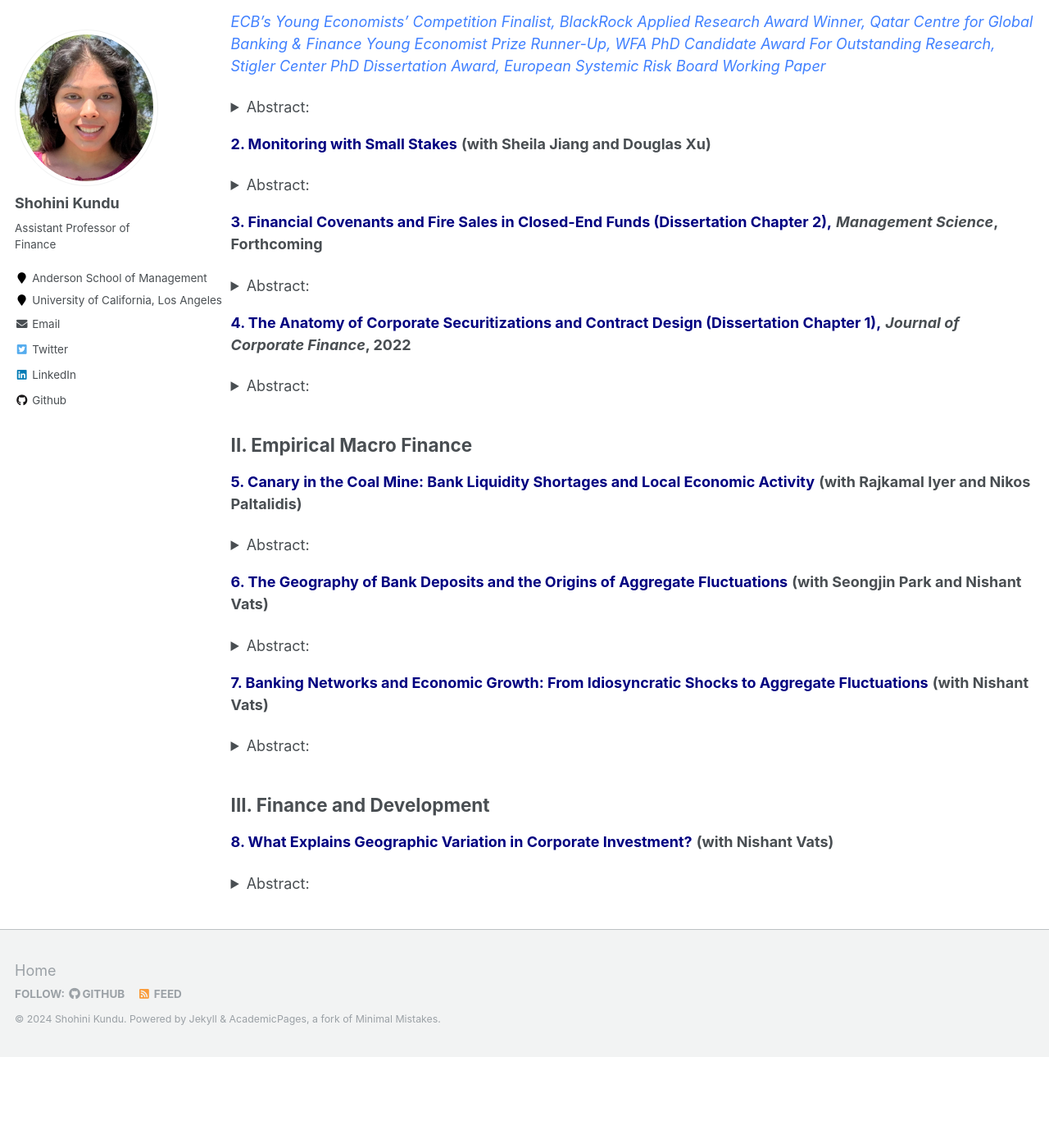
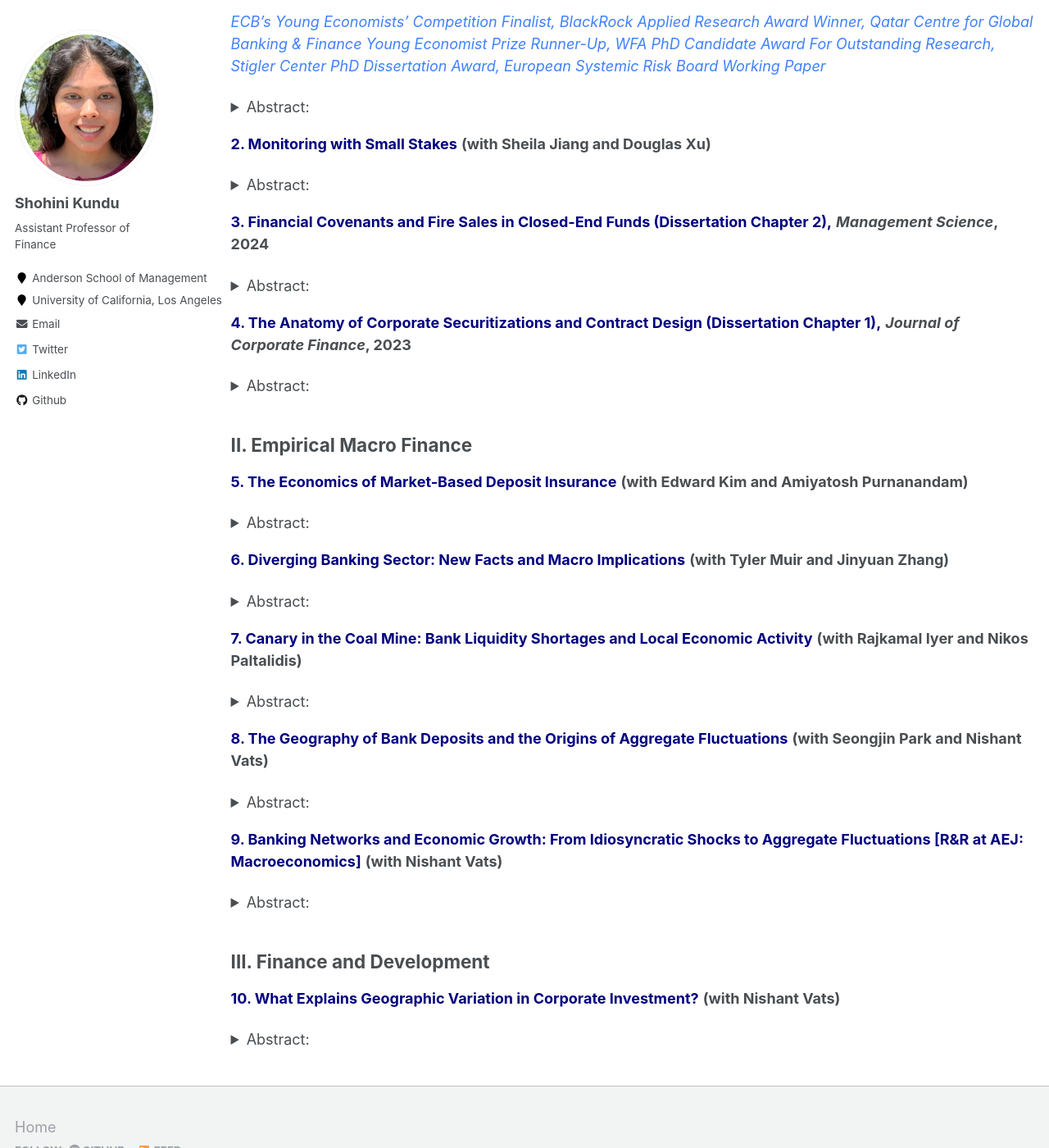
Before and after one commit to shohinikundu/shohinikundu.github.io, a Jekyll site: the page built from _pages/research.md, in a window 1280 px wide and 1400 px high, scrolled down 274 px. Shown: the whole window at 82% size. Built offline with Jekyll 4.4.1, drawn with Linux system fonts in a browser that asks for light colours; before the commit the page ends 1563 px from its top, so only the background shows below that.

Commit message:
Update research.md

```diff
--- a/_pages/research.md
+++ b/_pages/research.md
@@ -23,14 +23,14 @@ This paper uses an exogenous industry shock to demonstrate that covenants in deb
 This paper proposes a mechanism to address the issue of "monitoring with small stakes" in syndicated lending. We identify two sources that incentivize creditor monitoring: skin-in-the-game and rent extraction from renegotiation. Renegotiation-based rent extraction serves a substitute to banks' loan stake for monitoring incentives, facilitating institutional investors’ participation in syndicated lending. We use the passage of a tax policy that exogenously reduced renegotiation frictions to identify this channel. Our findings suggests that a less frictional renegotiation environment leads to more diligent monitoring, smaller bank shares in new loans and improved borrower performance, particularly in pre-existing deals with lower bank skin-in-the-game.
           </details>
 
-<a href="https://papers.ssrn.com/sol3/papers.cfm?abstract_id=3595416" style="color:rgb(0, 0, 128); text-decoration: none;">**3. Financial Covenants and Fire Sales in Closed-End Funds (Dissertation Chapter 2),**</a> **_Management Science_, Forthcoming**
+<a href="https://papers.ssrn.com/sol3/papers.cfm?abstract_id=3595416" style="color:rgb(0, 0, 128); text-decoration: none;">**3. Financial Covenants and Fire Sales in Closed-End Funds (Dissertation Chapter 2),**</a> **_Management Science_, 2024**
 <details>
 <summary>Abstract:</summary>
 
 Closed-end funds are thought to have negligible fire sale risk as they have stable funding. However, I show that embedded covenants can generate price pressure in collateralized loan obligation (CLO) funds, even though such funds are closed end. Loans held by constrained CLOs report significantly lower cumulative returns than loans held by unconstrained CLOs. This can be explained by contractual arbitrage, a practice by which CLOs exploit loopholes in the design of covenants to mechanically loosen their covenants and avoid covenant breaches. Covenant breaches are associated with significant pecuniary and non-pecuniary costs, affecting CLO compensation, reputation and career prospects. I show that when covenants breaches are imminent, managers fire sell distressed loans. Hence, I demonstrate a channel by which closed-end funds can also create fire sale risk, akin to their open-end counterparts.
           </details>
 
-<a href="https://papers.ssrn.com/sol3/papers.cfm?abstract_id=3740092" style="color:rgb(0, 0, 128); text-decoration: none;">**4. The Anatomy of Corporate Securitizations and Contract Design (Dissertation Chapter 1),**</a> **_Journal of Corporate Finance_, 2022**
+<a href="https://papers.ssrn.com/sol3/papers.cfm?abstract_id=3740092" style="color:rgb(0, 0, 128); text-decoration: none;">**4. The Anatomy of Corporate Securitizations and Contract Design (Dissertation Chapter 1),**</a> **_Journal of Corporate Finance_, 2023**
 <details>
 <summary>Abstract:</summary>
 
@@ -40,19 +40,31 @@ Closed-end funds are thought to have negligible fire sale risk as they have stab
 
 ## II. Empirical Macro Finance
 
-<a href="https://papers.ssrn.com/sol3/papers.cfm?abstract_id=4247519" style="color:rgb(0, 0, 128); text-decoration: none;">**5. Canary in the Coal Mine: Bank Liquidity Shortages and Local Economic Activity** </a> **(with Rajkamal Iyer and Nikos Paltalidis)**
+<a href="https://papers.ssrn.com/sol3/papers.cfm?abstract_id=4813996" style="color:rgb(0, 0, 128); text-decoration: none;">**5. The Economics of Market-Based Deposit Insurance** </a> **(with Edward Kim and Amiyatosh Purnanandam)**
+<details>
+<summary>Abstract:</summary>
+We examine the financial stability implications of deposit insurance using a recent financial innovation: reciprocal deposits. Banks can significantly increase deposit insurance coverage through the reciprocal deposit network, where they break up large deposits and place them with other banks in an offsetting manner. With almost $450 billion in outstanding contracts under this arrangement, reciprocal deposits have become an important source of funding for the U.S. banking sector. Using network presence as an instrument, we show that enhanced insurance coverage allowed banks to retain deposits following the 2023 banking crisis. Network banks pay lower interest rates on their deposits, indicating depositors’ willingness to accept lower rates for higher insurance access. Enhanced coverage also has implications for competition and bank risk-taking; we find evidence that network banks grow larger and increase their exposure to interest rate risk.
+          </details>
+
+<a href="https://papers.ssrn.com/sol3/papers.cfm?abstract_id=4798818" style="color:rgb(0, 0, 128); text-decoration: none;">**6. Diverging Banking Sector: New Facts and Macro Implications** </a> **(with Tyler Muir and Jinyuan Zhang)**
+<details>
+<summary>Abstract:</summary>
+We document the emergence of two distinct types of banks over the past decade: highrate banks, which align deposit rates with market interest rates, hold shorter-term assets, and primarily earn lending spreads by taking more credit risk through personal and business loans; and low-rate banks, which offer interest-insensitive, low deposit rates, hold a larger proportion of long-term securities (e.g., MBS), and make fewer loans. This divergence in the banking sector leads to a significant shift of deposits towards high-rate banks as interest rates rise, thereby reducing the sector’s overall capacity for maturity transformation and increasing its exposure to credit risk, particularly through personal loans. Our evidence suggest that technological advancements in banking spurred the divergence: high rate banks operate primarily online and attract less sticky depositors. In response, low rate banks lower rates through the retention of relatively stickier depositors.
+          </details>
+
+<a href="https://papers.ssrn.com/sol3/papers.cfm?abstract_id=4247519" style="color:rgb(0, 0, 128); text-decoration: none;">**7. Canary in the Coal Mine: Bank Liquidity Shortages and Local Economic Activity** </a> **(with Rajkamal Iyer and Nikos Paltalidis)**
 <details>
 <summary>Abstract:</summary>
 This paper investigates the relation between bank liquidity and local economic activity. We find that an increase in deposit rates offered by banks within a geographic region is associated with contractions in economic activity. As a region heads to an economic downturn, deposit growth slows down, prompting banks to increase deposit rates to support their balance sheet. This increase in deposit rates reflects the liquidity squeeze experienced by banks due to deteriorating economic conditions, which in turn serves as an indicator of an impending economic contraction.
           </details>
 
-<a href="https://papers.ssrn.com/sol3/papers.cfm?abstract_id=3883605" style="color:rgb(0, 0, 128); text-decoration: none;">**6. The Geography of Bank Deposits and the Origins of Aggregate Fluctuations** </a> **(with Seongjin Park and Nishant Vats)**
+<a href="https://papers.ssrn.com/sol3/papers.cfm?abstract_id=3883605" style="color:rgb(0, 0, 128); text-decoration: none;">**8. The Geography of Bank Deposits and the Origins of Aggregate Fluctuations** </a> **(with Seongjin Park and Nishant Vats)**
 <details>
 <summary>Abstract:</summary>
 What are the aggregate effects of deposit shocks? Using the granular-instrumental-variable methodology, we identify the deposit elasticity of economic growth as 0.87 and the money multiplier as 1.18. We construct deposit shocks by combining a new fact regarding the within-bank geographic concentration of deposits -- 30% of deposits are concentrated in a single county -- with local natural disasters. Large natural disasters in deposit-concentrated areas negatively affect bank deposits and amplify through bank internal capital markets. These shocks can explain 3.30% of the variation in economic growth. Lender and borrower-side frictions are critical for the aggregation of local shocks.
           </details>
 
-<a href="https://papers.ssrn.com/sol3/papers.cfm?abstract_id=3556299" style="color:rgb(0, 0, 128); text-decoration: none;">**7. Banking Networks and Economic Growth: From Idiosyncratic Shocks to Aggregate Fluctuations** </a> **(with Nishant Vats)**
+<a href="https://papers.ssrn.com/sol3/papers.cfm?abstract_id=3556299" style="color:rgb(0, 0, 128); text-decoration: none;">**9. Banking Networks and Economic Growth: From Idiosyncratic Shocks to Aggregate Fluctuations [R&R at AEJ: Macroeconomics]** </a> **(with Nishant Vats)**
 <details>
 <summary>Abstract:</summary>
 This paper explores the transmission of non-capital shocks through banking networks. We construct non-capital (idiosyncratic) shocks, using labor productivity shocks to large firms. We document a change in the relationship between foreign idiosyncratic shocks and domestic economic growth between 1978 and 2000. Contemporaneous changes in banking integration drive this phenomenon as geographically diversified banks divert funds away from economies experiencing negative shocks towards other unaffected economies. Our granular-IV estimates suggest that a 1% increase in bank loan supply is associated with a 0.05-0.26 pp increase in economic growth. Lastly, this can potentially explain the Great Moderation.
@@ -60,7 +72,7 @@ This paper explores the transmission of non-capital shocks through banking netwo
 
 ## III. Finance and Development
 
-<a href="https://papers.ssrn.com/sol3/papers.cfm?abstract_id=3851008" style="color:rgb(0, 0, 128); text-decoration: none;">**8. What Explains Geographic Variation in Corporate Investment?** </a> **(with Nishant Vats)**
+<a href="https://papers.ssrn.com/sol3/papers.cfm?abstract_id=3851008" style="color:rgb(0, 0, 128); text-decoration: none;">**10. What Explains Geographic Variation in Corporate Investment?** </a> **(with Nishant Vats)**
 <details>
 <summary>Abstract:</summary>
 We show that history can explain the geographic concentration of investment over and above traditional agglomerative forces, geography, and expectations. We use spatial variation in direct and indirect British rule to identify differences in historical circumstances. Using this within-country variation in historical circumstances, combined with a local identification approach and instrumental variable strategy, we explain the spatial differences in investment. Differences in historical origins can explain 13% of total geographic variation in investment. Moreover, investment is 8-10% lower in direct ruled areas. Our results indicate that history can have long-run consequences through its effect on economic organizations and state capacity.
```
